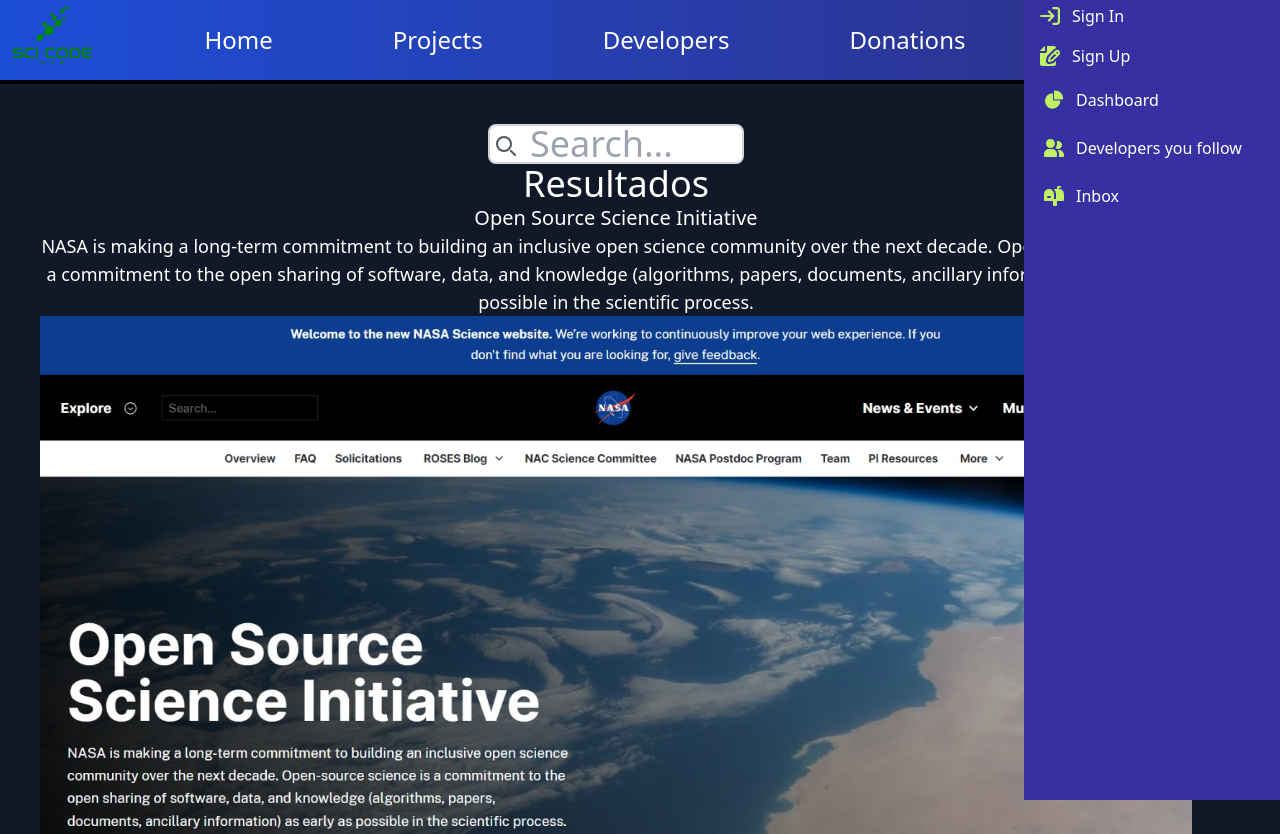
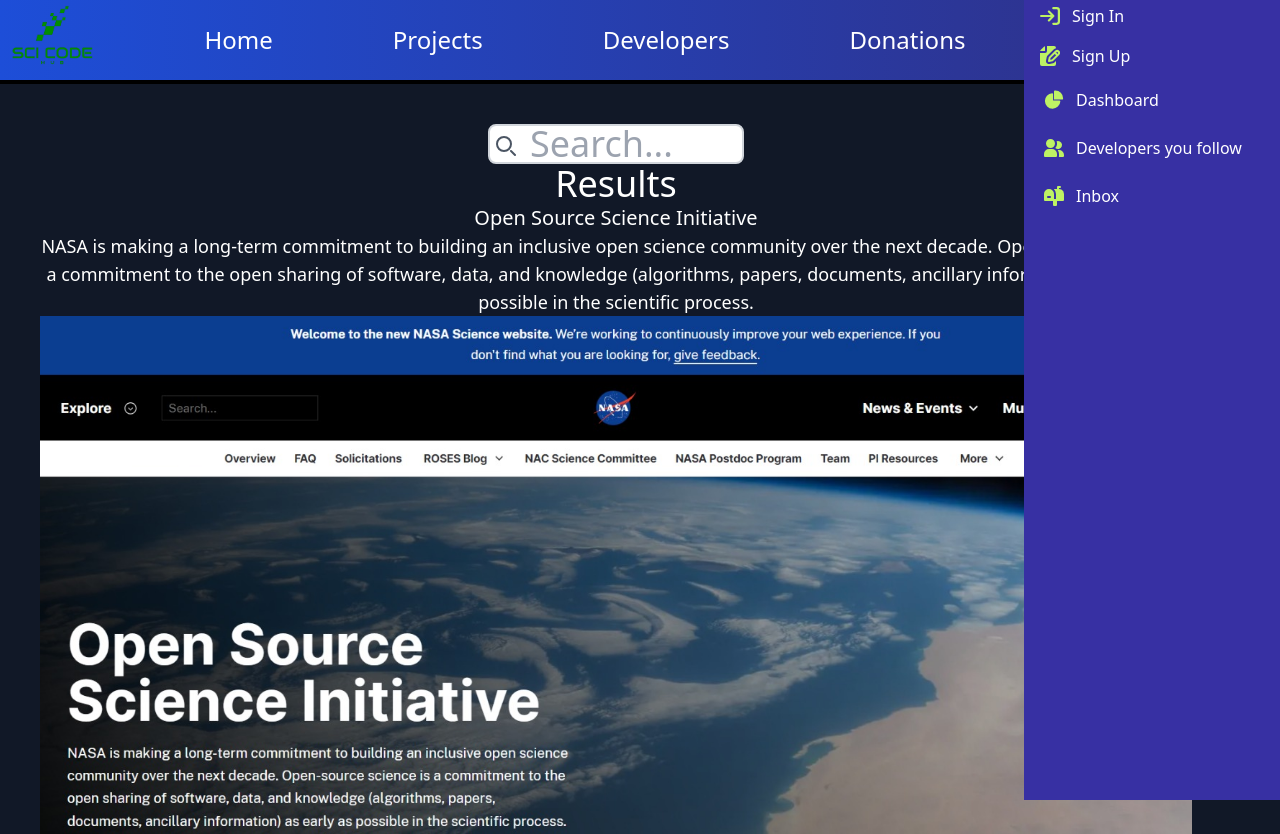
Before and after one commit to rotosaurio/scicodehub1, a Next.js app: page /projects in a window 1280 px wide. Shown: the top 834 px of the page. Built offline with nearby package versions, Linux system fonts and the light colour scheme.

Commit message:
finalproyect

```diff
--- a/pages/chat.js
+++ b/pages/chat.js
@@ -65,7 +65,7 @@
 
 </div>
 <div class="w-1/4 bg-white p-4">
-            <h2 class="text-lg font-semibold mb-2">Idioma del chat</h2>
+            <h2 class="text-lg font-semibold mb-2">Chat idiom</h2>
             <select class="w-full p-2 border rounded-lg">
                 <option value="ingles">Inglés</option>
                 <option value="espanol">Español</option>
--- a/pages/projects.js
+++ b/pages/projects.js
@@ -13,8 +13,7 @@
 <div class="max-w-6xl">
  <div class=" text-center  text-white text-4xl">
  <SearchBar></SearchBar>
-Resultados
- </div>
+Results </div>
 
  <div class="  text-center text-white text-xl pb-10">
  Open Source Science Initiative
```
